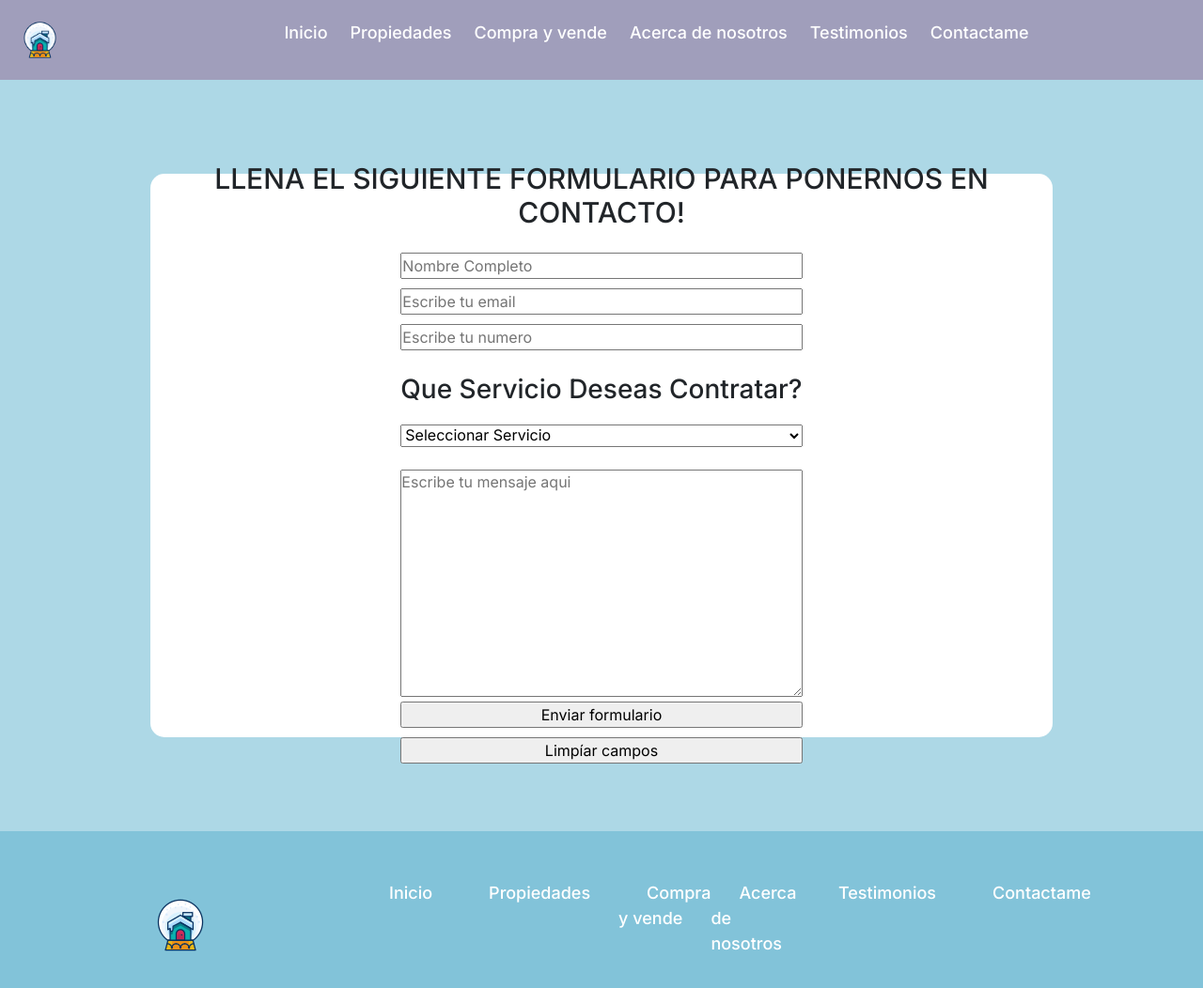
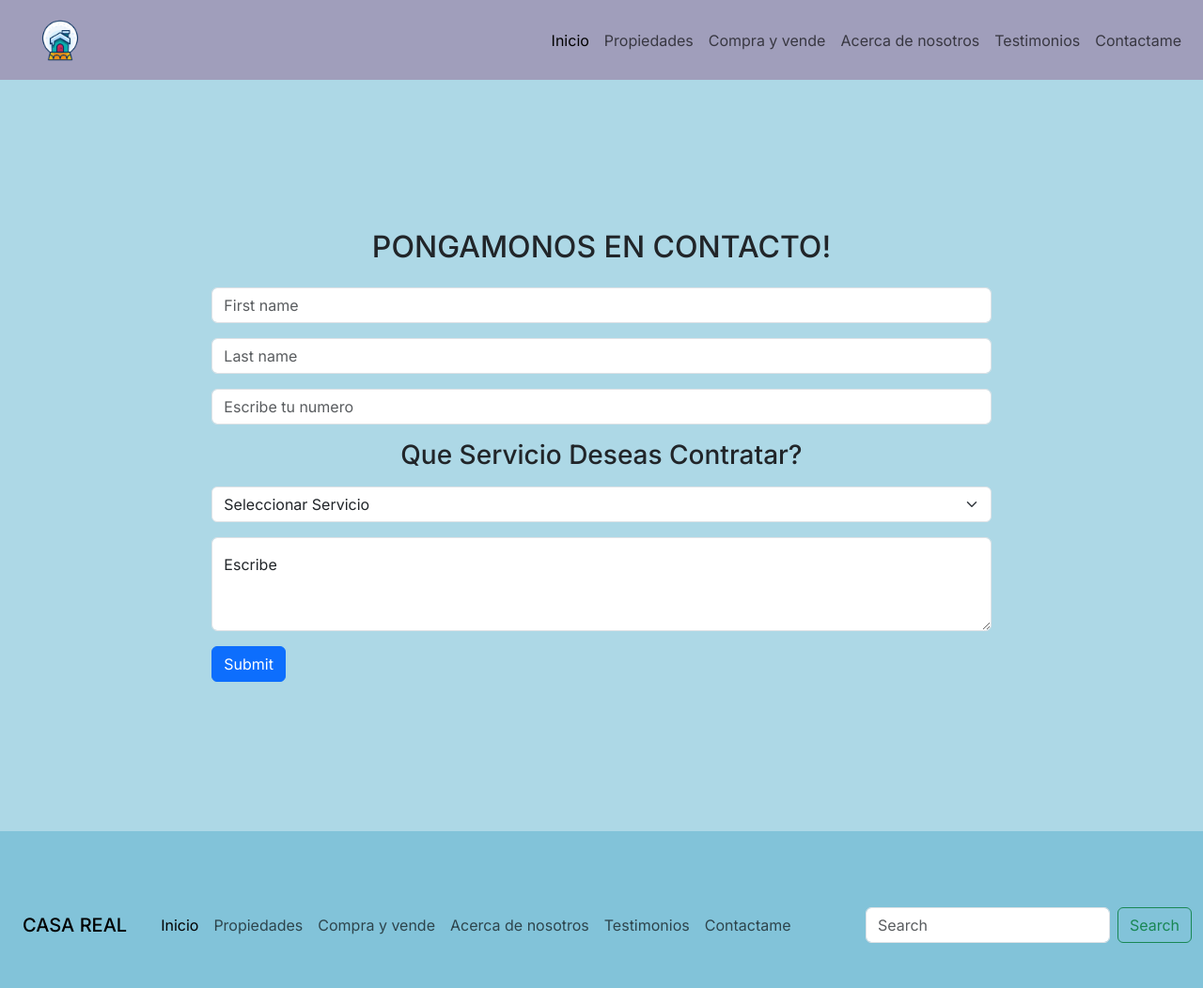
Before and after one commit to manshink/PF-Roldan, a plain HTML site: page paginas/contactame.html in a window 1280 px wide. Shown: the whole page at 94% size. Drawn offline with nearby package versions, Linux system fonts and the light colour scheme.

Commit message:
Agregar boostrap para pagina de contactame y css respectivo

```diff
--- a/css/style.css
+++ b/css/style.css
@@ -9,7 +9,7 @@ header{
     height: 85px;
     width: 100%;
     display: flex;
-    background-color: #A09EBB;
+    background-color: #A09EBB !important;
 }
 
 header nav{
@@ -24,6 +24,18 @@ nav ul{
     justify-content: center;
     list-style-type: none;
 }
+
+nav .col-12.navbar.navbar-expand-lg.bg-body-tertiary.bg-body-tertiary {
+    background-color: #A09EBB !important;
+}
+
+#navbarNav {
+    background-color: #A09EBB;
+    margin: 5px -12px;
+    padding: 15px;
+    width: 100%;
+}
+
 
 nav a{
     padding: 12px;
@@ -479,6 +491,10 @@ header .logo{
     margin: 10px;
 }
 
+footer .col-12.navbar.navbar-expand-lg.bg-body-tertiary.bg-body-tertiary{
+    background-color: #82C3D9!important;
+}
+
 #contactameSegmento{
     height: 100vh;
     width: 100%;
--- a/paginas/contactame.html
+++ b/paginas/contactame.html
@@ -13,61 +13,119 @@
 </head>
 <body>
     <header>
-        <img src="../imagenes/casa-logo.png" alt="Casa Real Logo" class="logo">
-        <nav>
-            <ul>
-                <li class="list-item"><a href="../index.html">Inicio</a></li>
-                <li class="list-item"><a href="../paginas/propiedades.html">Propiedades</a></li>
-                <li class="list-item"><a href="../paginas/compra-y-vende.html">Compra y vende</a></li>
-                <li class="list-item"><a href="../paginas/acerca-de-nosotros.html">Acerca de nosotros</a></li>
-                <li class="list-item"><a href="../paginas/testimonios.html">Testimonios</a></li>
-                <li class="list-item"><a href="./contactame.html">Contactame</a></li>
-            </ul>
-            </div>
-        </nav>
+        <nav class="col-12 navbar navbar-expand-lg ">
+            <div class="container-fluid">
+                <button class="navbar-toggler" type="button" data-bs-toggle="collapse" data-bs-target="#navbarNav" aria-controls="navbarNav" aria-expanded="false" aria-label="Toggle navigation">
+                  <span class="navbar-toggler-icon"></span>
+                </button>
+                <div class="collapse navbar-collapse" id="navbarNav">
+                    <div class="col container" >
+                        <a class="navbar-brand" href="#">
+                          <img src="../imagenes/casa-logo.png" alt="Casa Real Logo" width="50" height="50">
+                        </a>
+                    </div>
+                    <ul class="navbar-nav">
+                        <li class="nav-item">
+                        <a class="nav-link active" aria-current="page" href="../index.html">Inicio</a>
+                        </li>
+                        <li class="nav-item">
+                        <a class="nav-link" href="../paginas/propiedades.html">Propiedades</a>
+                        </li>
+                        <li class="nav-item">
+                        <a class="nav-link" href="../paginas/acerca-de-nosotros.html">Compra y vende</a>
+                        </li>
+                        <li class="nav-item">
+                            <a class="nav-link" href="../paginas/testimonios.html">Acerca de nosotros</a>
+                        </li>
+                        <li class="nav-item">
+                            <a class="nav-link" href="../paginas/testimonios.html">Testimonios</a>
+                        </li>
+                        <li class="nav-item">
+                            <a class="nav-link" href="./contactame.html">Contactame</a>
+                        </li>
+                    </ul>
+                </div>
+              </div>
+          </nav>
     </header>
     <main>
         <section id="contactameSegmento">
-            <div class="contactame-secundario">
-                <h2>Llena el siguiente formulario para ponernos en contacto!</h2>
-                <div class="formulario">
-                    <form action="">
-                        <input type="text" placeholder="Nombre Completo">
-                        <input type="text" placeholder="Escribe tu email">
-                        <input type="number" placeholder="Escribe tu numero">
-                        <h3>Que Servicio Deseas Contratar?</h3>
-                        <select name="country" id="">
-                            <option value="" disabled selected>Seleccionar Servicio</option>
-                            <option value="">Comprar</option>
-                            <option value="">Vender</option>
-                            <option value="">Rentar</option>
-                        </select><br>
-                        <textarea name="" id="" cols="30" rows="10" placeholder="Escribe tu mensaje aqui"></textarea>
-                        <input type="submit" value="Enviar formulario">
-                        <input type="reset" value="Limpíar campos">
+            <div class="container-fluid">
+                <div class="row justify-content-center">
+                    <div class="col-6 mb-3">
+                        <h2 class="text-center fs-2">PONGAMONOS EN CONTACTO!</h2>
+                    </div>
+                </div>
+                <div class="row justify-content-center">
+                    <form class="col-8 ">
+                        <div class="row mb-3">
+                            <div class="col">
+                              <input type="text" class="form-control" placeholder="First name" aria-label="First name">
+                            </div>
+                        </div>
+
+                        <div class="col mb-3">
+                            <input type="text" class="form-control" placeholder="Last name" aria-label="Last name">
+                          </div>
+
+                        <div class="col mb-3">
+                            <input type="number" class="form-control" placeholder="Escribe tu numero" aria-label="Escribe tu numero">
+                        </div>
+                        <div class="col mb-3">
+                            <h3 class="text-center">Que Servicio Deseas Contratar?</h3>
+                        </div>
+                        <select class="form-select mb-3" aria-label="Default select example">
+                            <option disabled selected>Seleccionar Servicio</option>
+                            <option value="1">Comprar</option>
+                            <option value="2">Vender</option>
+                            <option value="3">Rentar</option>
+                          </select>
+                          <div class="form-floating">
+                            <textarea class="form-control mb-3" placeholder="Leave a comment here" id="floatingTextarea" style="height: 100px"></textarea>
+                            <label for="floatingTextarea">Escribe</label>
+                          </div>
+                        <button type="submit" class="btn btn-primary">Submit</button>
                     </form>
                 </div>
             </div>
         </section>
     </main>
     <footer id="footer">
-        <div class="footer-contenedor">
-            <div class="footer-col">
-                <div class="colu-one">
-                    <img src="../imagenes/casa-logo.png" alt="Casa Real Logo">
-                </div>
-                <div class="colu-two">
-                    <ul>
-                        <li class="list-item"><a href="../index.html">Inicio</a></li>
-                        <li class="list-item"><a href="../paginas/propiedades.html">Propiedades</a></li>
-                        <li class="list-item"><a href="../paginas/compra-y-vende.html">Compra y vende</a></li>
-                        <li class="list-item"><a href="../paginas/acerca-de-nosotros.html">Acerca de nosotros</a></li>
-                        <li class="list-item"><a href="../paginas/testimonios.html">Testimonios</a></li>
-                        <li class="list-item"><a href="./contactame.html">Contactame</a></li>
-                    </ul>
-                </div>
+        <nav class="uni col-12 navbar navbar-expand-lg bg-body-tertiary">
+            <div class="container-fluid">
+              <a class="navbar-brand" href="#">CASA REAL</a>
+              <button class="navbar-toggler" type="button" data-bs-toggle="collapse" data-bs-target="#navbarSupportedContent" aria-controls="navbarSupportedContent" aria-expanded="false" aria-label="Toggle navigation">
+                <span class="navbar-toggler-icon"></span>
+              </button>
+              <div class="collapse navbar-collapse" id="navbarSupportedContent">
+                <ul class="navbar-nav me-auto mb-2 mb-lg-0">
+                  <li class="nav-item">
+                    <a class="nav-link active" aria-current="page" href="../index.html">Inicio</a>
+                  </li>
+                  <li class="nav-item">
+                    <a class="nav-link" href="../paginas/propiedades.html">Propiedades</a>
+                  </li>
+                  <li class="nav-item">
+                    <a class="nav-link" href="../paginas/acerca-de-nosotros.html">Compra y vende</a>
+                  </li>
+                  <li class="nav-item">
+                    <a class="nav-link" href="../paginas/testimonios.html">Acerca de nosotros</a>
+                  </li>
+                  <li class="nav-item">
+                    <a class="nav-link" href="../paginas/testimonios.html">Testimonios</a>
+                  </li>
+                  <li class="nav-item">
+                    <a class="nav-link" href="./contactame.html">Contactame</a>
+                  </li>
+                </ul>
+                <form class="d-flex" role="search">
+                  <input class="form-control me-2" type="search" placeholder="Search" aria-label="Search">
+                  <button class="btn btn-outline-success" type="submit">Search</button>
+                </form>
+              </div>
             </div>
-        </div>
+          </nav>
+
     </footer>
 <script src="https://cdn.jsdelivr.net/npm/bootstrap@5.3.3/dist/js/bootstrap.bundle.min.js" integrity="sha384-YvpcrYf0tY3lHB60NNkmXc5s9fDVZLESaAA55NDzOxhy9GkcIdslK1eN7N6jIeHz" crossorigin="anonymous"></script>
 </body>
```
